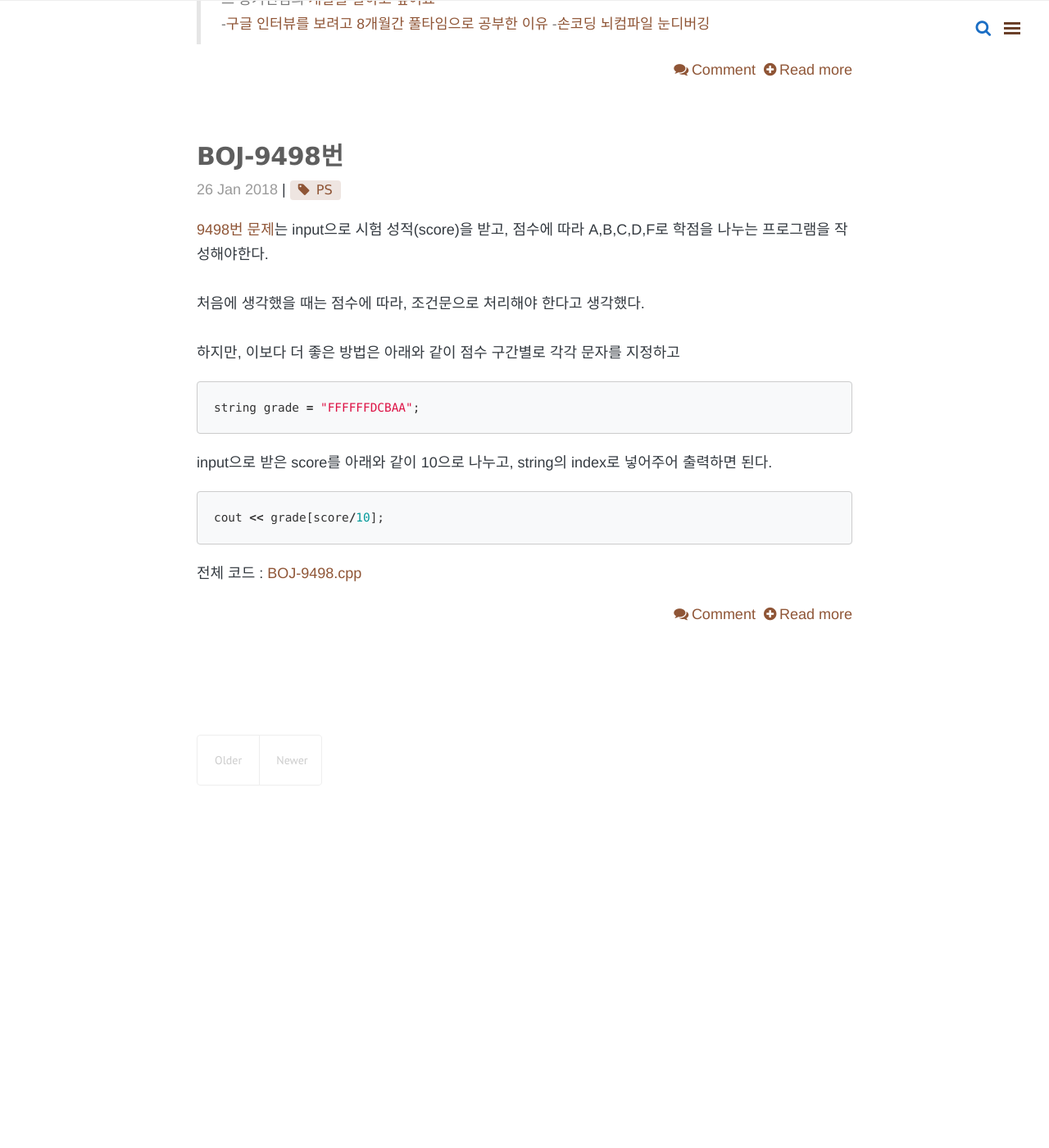
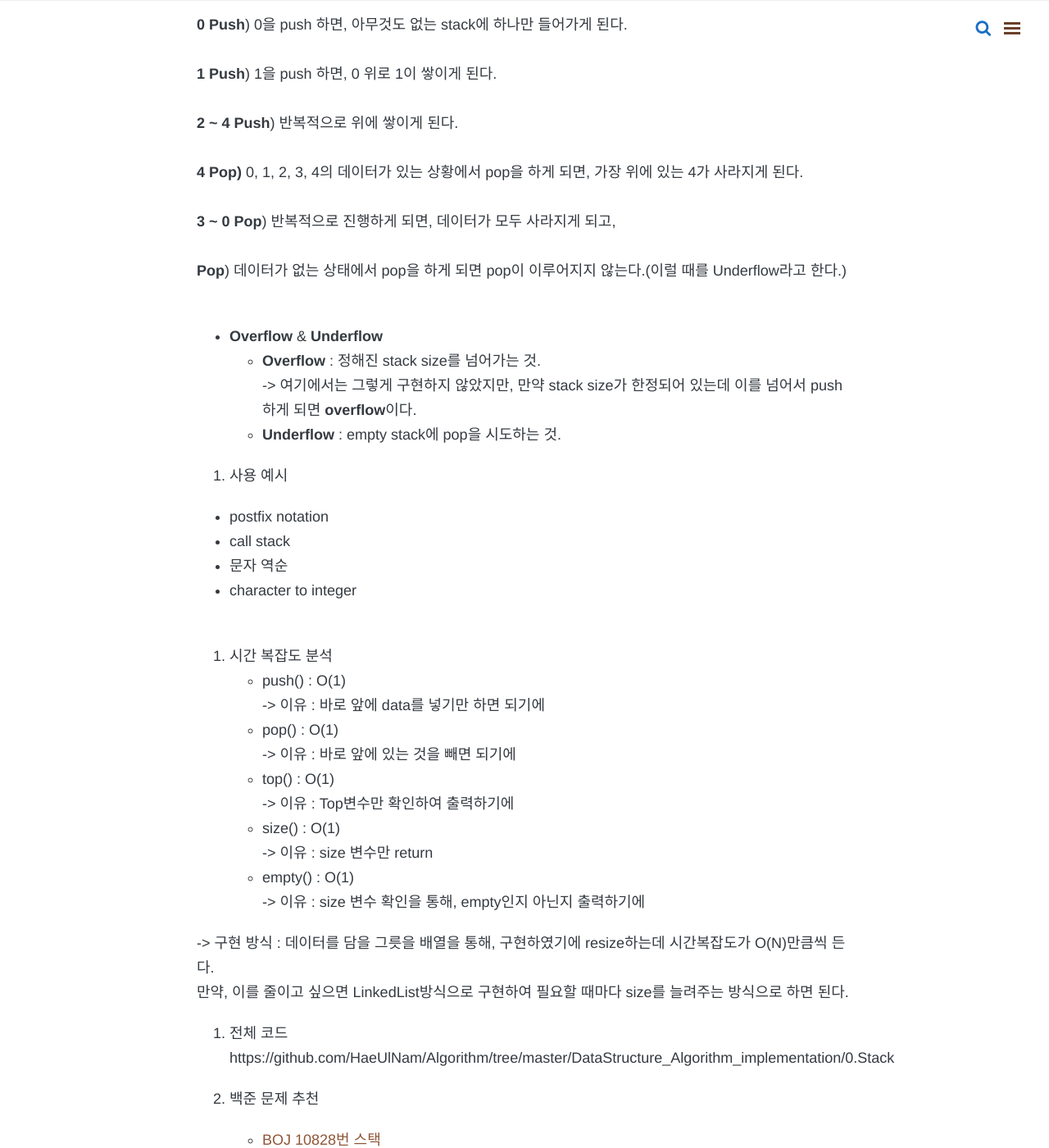
Before and after one commit to HaeUlNam/HaeUlNam.github.io, a Jekyll site: the page built from blog/index.html, in a window 1280 px wide and 1400 px high, scrolled down 5576 px. Shown: the whole window at 82% size. Built offline with Jekyll 4.4.1, drawn with Linux system fonts in a browser that asks for light colours; nearby versions of some CDN libraries; the list of posts is cut into pages by our own code; comment, search, counter and statistics services are not loaded; before the commit the page ends 6599 px from its top, so only the background shows below that; some of the changed text lies outside the part shown.

Commit message:
push stack

```diff
--- /dev/null
+++ b/_posts/algorithm/2019-02-01-Stack.md
@@ -0,0 +1,69 @@
+---
+layout: post
+title: 01. Stack 이란?
+category: 자료구조-알고리즘-구현
+permalink: /algorithm/:year/:month/:day/:title/
+tags: [DataStructure, Algorithm]
+comments: true
+---
+
+1. 개념
+
+스택(Stack)은 LIFO(Last In First Out)구조로서, 나중에 들어간 Data가 가장 먼저 나오는 자료 구조이다.
+
+2. 설명
+* 사용 연산
+    * push()    : 스택에 데이터를 넣는 연산
+    * pop()     : 스택에서 데이터를 빼는 연산
+    * top()     : 스택의 가장 위에 있는 데이터 출력
+    * size()    : 스택에 들어 있는 전체 데이터 크기 출력
+    * empty()   : 스택이 현재 비어있는지를 출력
+
+* 연산 과정<br>
+<img src="/assets/post-img/algorithm/stack.png"/> <br>
+
+'---------------'이 각 연산의 구분자이다.<br>
+첫번째부터 순차적으로 말해보면, <br>
+<b>처음</b>) 현재 stack에 data가 존재하지 않는다. 따라서, stack size 또한 0이다.<br><br>
+<b>0 Push</b>) 0을 push 하면, 아무것도 없는 stack에 하나만 들어가게 된다.<br><br>
+<b>1 Push</b>) 1을 push 하면, 0 위로 1이 쌓이게 된다.<br><br>
+<b>2 ~ 4 Push</b>) 반복적으로 위에 쌓이게 된다.<br><br>
+<b>4 Pop)</b> 0, 1, 2, 3, 4의 데이터가 있는 상황에서 pop을 하게 되면, 가장 위에 있는 4가 사라지게 된다.<br><br>
+<b>3 ~ 0 Pop</b>) 반복적으로 진행하게 되면, 데이터가 모두 사라지게 되고,<br><br>
+<b> Pop</b>) 데이터가 없는 상태에서 pop을 하게 되면 pop이 이루어지지 않는다.(이럴 때를 Underflow라고 한다.)<br><br>
+
+* <b>Overflow</b> & <b>Underflow</b>
+    - <b>Overflow</b> : 정해진 stack size를 넘어가는 것.<br>
+    -> 여기에서는 그렇게 구현하지 않았지만, 만약 stack size가 한정되어 있는데 이를 넘어서 push하게 되면 <b>overflow</b>이다.
+    - <b>Underflow</b> : empty stack에 pop을 시도하는 것.
+
+3. 사용 예시
+
+- postfix notation
+- call stack
+- 문자 역순
+- character to integer
+<br><br>
+
+4. 시간 복잡도 분석
+    * push()    : O(1)<br>
+    -> 이유 : 바로 앞에 data를 넣기만 하면 되기에
+    * pop()     : O(1)<br>
+    -> 이유 : 바로 앞에 있는 것을 빼면 되기에
+    * top()     : O(1)<br>
+    -> 이유 : Top변수만 확인하여 출력하기에
+    * size()    : O(1) <br>
+    -> 이유 : size 변수만 return
+    * empty()   : O(1)<br>
+    -> 이유 : size 변수 확인을 통해, empty인지 아닌지 출력하기에
+
+-> 구현 방식 : 데이터를 담을 그릇을 배열을 통해, 구현하였기에 resize하는데 시간복잡도가 O(N)만큼씩 든다.<br>
+만약, 이를 줄이고 싶으면 LinkedList방식으로 구현하여 필요할 때마다 size를 늘려주는 방식으로 하면 된다.
+
+
+6. 전체 코드
+https://github.com/HaeUlNam/Algorithm/tree/master/DataStructure_Algorithm_implementation/0.Stack
+
+7. 백준 문제 추천
+    * [BOJ 10828번 스택](https://www.acmicpc.net/problem/10828)
+    * [BOJ 9012번 괄호](https://www.acmicpc.net/problem/9012)
```
Also changed, not shown: _posts/algorithm/2019-02-01-포스팅-계획.md (+9 -1 lines), assets/post-img/algorithm/stack.png (added).
